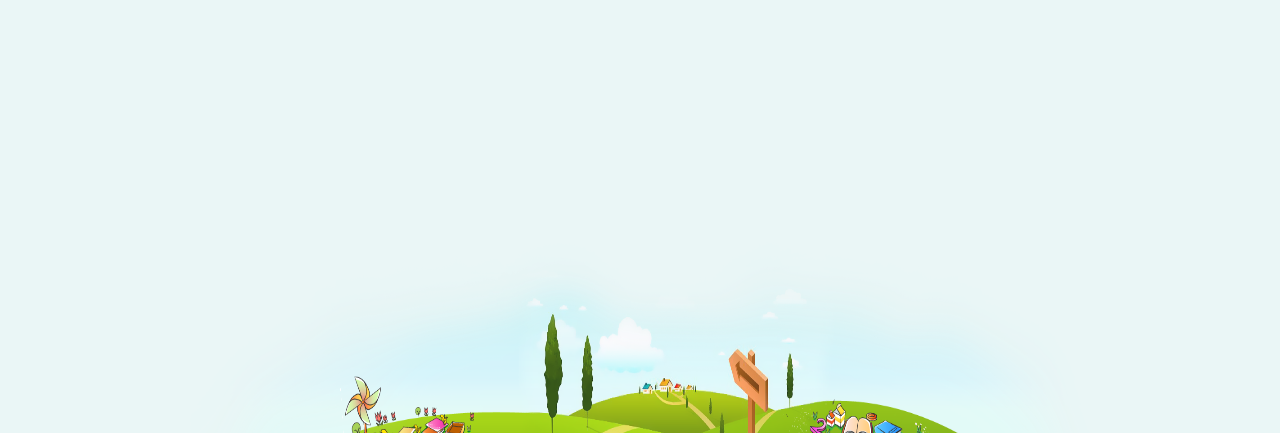
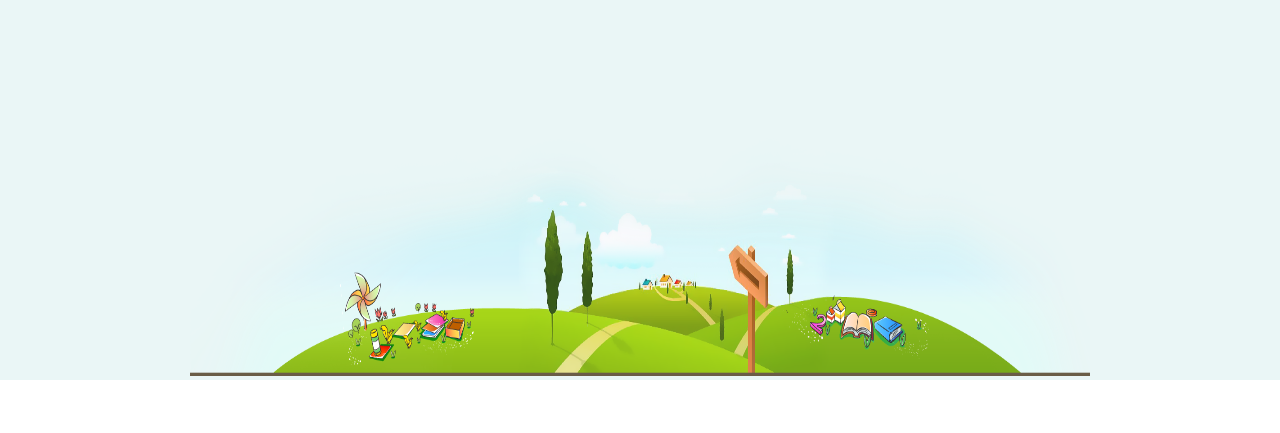
Before and after one commit to smit135/cv, a plain HTML site: page index.html in a window 1280 px wide. Shown: the part 367-800 px from the top of the page. Drawn offline with Linux system fonts and the light colour scheme.

Commit message:
Update stayle.css

```diff
--- a/css/stayle.css
+++ b/css/stayle.css
@@ -29,7 +29,7 @@ h3{
 
 
 .earth{
-    padding-top: 200px;
+    padding-top: 96px;
     top: 400px;
 }
 .bottom-cloud{
```
